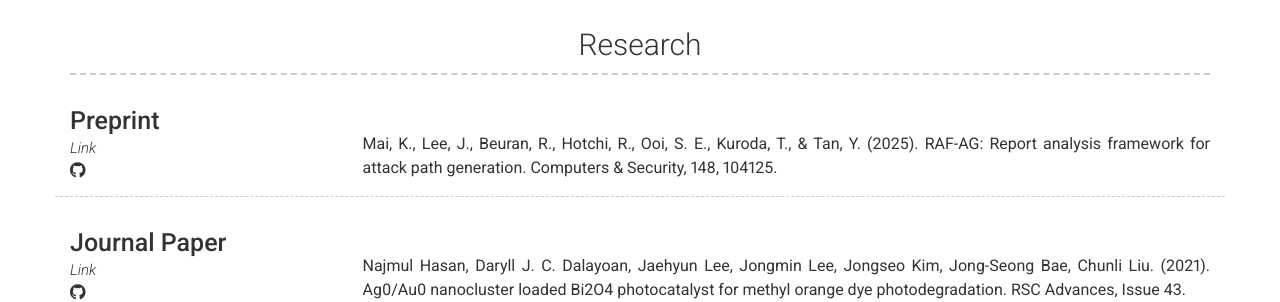
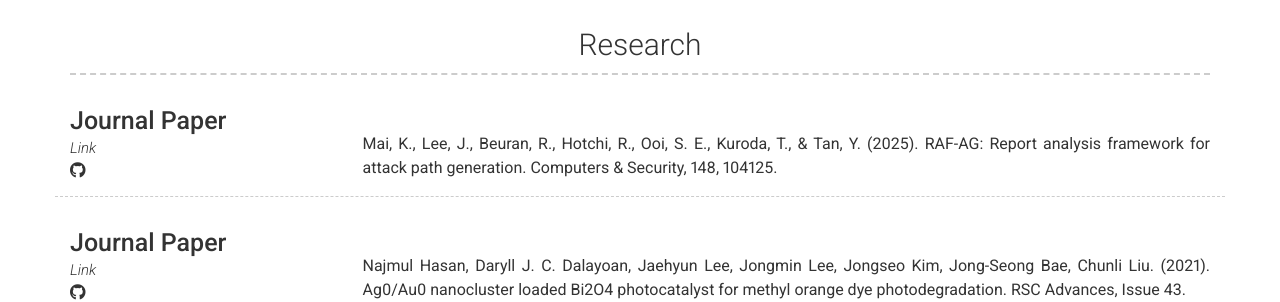
Before and after one commit to strike137/strike137.github.io, a Jekyll site: the page built from index.md, in a window 1280 px wide and 900 px high, scrolled down 3973 px. Shown: the part 154-456 px from the top of the window. Built offline with Jekyll 4.4.1, drawn with Linux system fonts in a browser that asks for light colours; nearby versions of some CDN libraries.

Commit message:
Update _config.yml

```diff
--- a/_config.yml
+++ b/_config.yml
@@ -180,7 +180,7 @@ content:
       - layout: top-left
         border: weak  # Value of `weak` will display a weak border below this item. # Any
                       # other value (or no value) means no border will be displayed
-        title: Preprint
+        title: Journal Paper
         link: Link
         link_text: Link
         additional_links:
```
